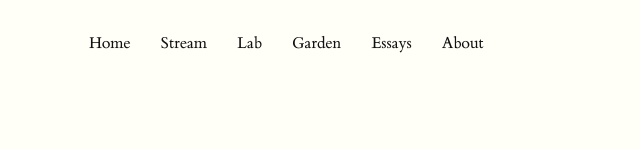
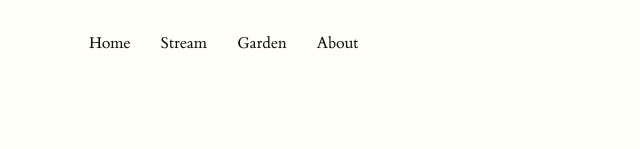
Before and after one commit to lukemiller22/blog, a website: page index.html in a window 1280 px wide. Shown: the top 149 px of the page, without its empty margins (71-711 px from the left). Drawn offline with Linux system fonts and the light colour scheme.

Commit message:
Update index.html

```diff
--- a/index.html
+++ b/index.html
@@ -12,9 +12,7 @@
       <ul>
         <li><a href="index.html">Home</a></li>
         <li><a href="stream.html">Stream</a></li>
-        <li><a href="lab.html">Lab</a></li>
         <li><a href="garden.html">Garden</a></li>
-        <li><a href="essays.html">Essays</a></li>
         <li><a href="about.html">About</a></li>
       </ul>
     </nav>
```
